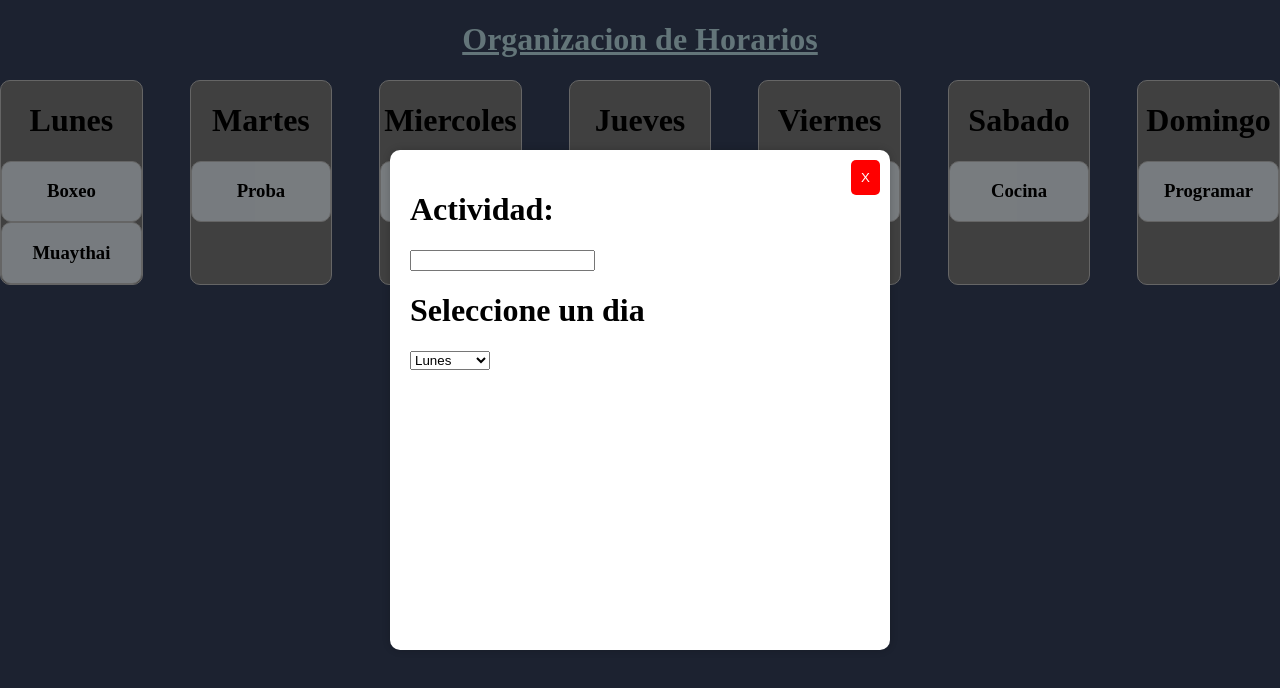
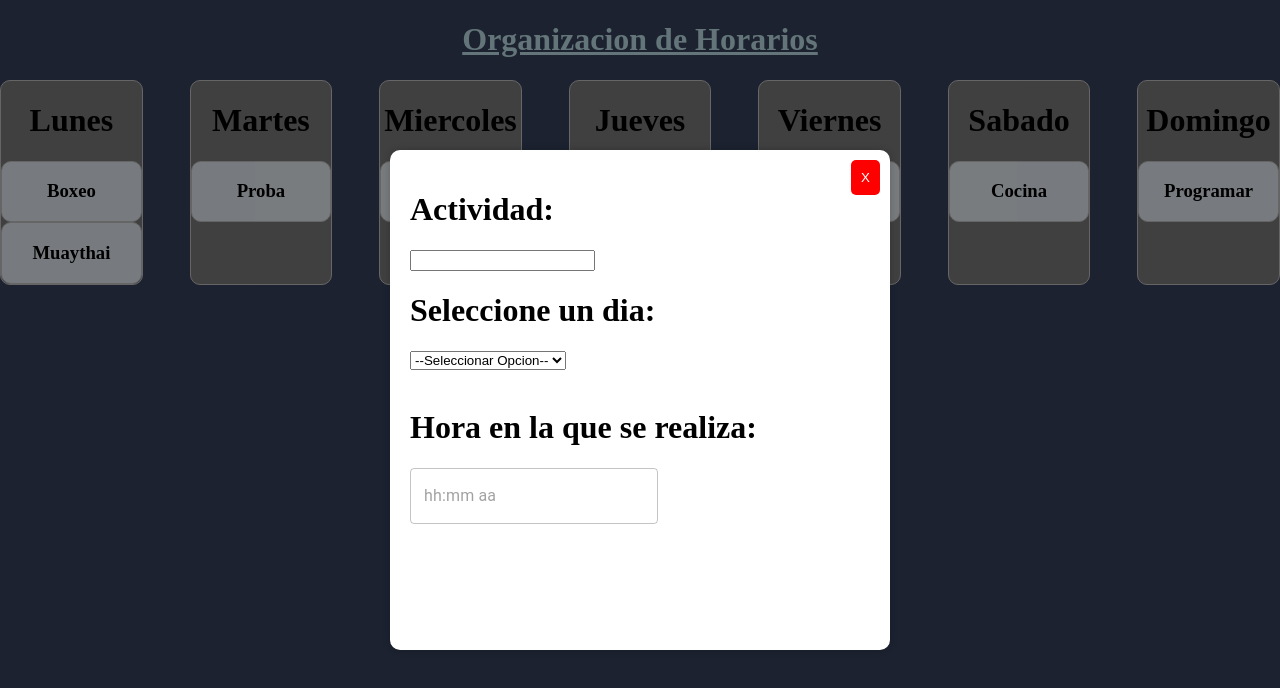
Before and after one commit to matulibe/organizador-horarios, a React (Create React App) app: page / in a window 1280 px wide. Both pictures are taken after a click on the button "Crear". Shown: the top 688 px of the page. Built offline with nearby package versions, Linux system fonts and the light colour scheme.

Commit message:
Agrego funcion para elgir la hora en el popup

```diff
--- a/src/components/DropdownMenu.js
+++ b/src/components/DropdownMenu.js
@@ -1,13 +1,15 @@
-import React, { useState } from 'react'
+import React from 'react'
 import './DropdownMenu.css'
 import { dias } from './DataActividades';
 
 function DropdownMenu() {
+    const opciones = [...dias];
     return (
         <div className='dropdown-menu'>
-            <h1>Seleccione un dia</h1>
+            <h1>Seleccione un dia:</h1>
             <select>
-                {dias.map((dia) => (
+                <option value='' disabled selected>--Seleccionar Opcion--</option>
+                {opciones.map((dia) => (
                     <option value={dia}>
                         {dia}
                     </option>
--- a/src/components/Planilla.css
+++ b/src/components/Planilla.css
@@ -10,6 +10,7 @@
     border: 1px solid #ccc;
     border-radius: 10px;
     background-color: grey;
+    height: 50;
 }
 
 .titulo{
--- a/src/components/Planilla.js
+++ b/src/components/Planilla.js
@@ -16,8 +16,6 @@ export default function Planilla() {
      *  Tomara los datos que tienen son el id del arrastrable,
      *  la fila de destino y la de origen.
      *  Chequeara cada caso posible y hara el analisis necesario
-     *
-     *  **Nota: esto puede ser mejorado y se lo esta trabajando**.
      *
      */
     const handleDragEnd = (e) => {
@@ -58,10 +56,10 @@ export default function Planilla() {
     return (
         <div>
             <main>
+                <div className="titulo">
+                    <h1>Organizacion de Horarios</h1>
+                </div>
                 <DragDropContext onDragEnd={handleDragEnd}>
-                    <div className="titulo">
-                        <h1>Organizacion de Horarios</h1>
-                    </div>
                     <div className="Dias">
                         {columnas.map((columna)=>(
                             <div className="Dia">
--- a/src/components/PopupCrear.js
+++ b/src/components/PopupCrear.js
@@ -1,6 +1,7 @@
 import React, { useState } from 'react'
 import './PopupCrear.css'
 import DropdownMenu from './DropdownMenu.js'
+import SelectorHorarios from './SelectorHorarios.js';
 
 function PopupCrear(props){
     const [nombre, setNombre]=useState('');
@@ -12,6 +13,8 @@ function PopupCrear(props){
                     <h1>Actividad:</h1>
                     <input type='text' value={nombre} onChange={(e) => setNombre(e.target.nombre)} />
                     <DropdownMenu />
+                    <br></br>
+                    <SelectorHorarios />
                 </div>
             </div>
         </div>
--- a/src/components/SelectorHorarios.css
+++ b/src/components/SelectorHorarios.css
@@ -0,0 +1,3 @@
+.dropdown {
+    margin-top: 10px;
+}
--- a/src/components/SelectorHorarios.js
+++ b/src/components/SelectorHorarios.js
@@ -0,0 +1,17 @@
+import React from "react";
+import './SelectorHorarios.css'
+import { TimePicker, LocalizationProvider} from "@mui/x-date-pickers";
+import { AdapterDateFns } from '@mui/x-date-pickers/AdapterDateFns';
+
+function SelectorHorarios(){
+    return(
+        <div>
+            <h1>Hora en la que se realiza:</h1>
+            <LocalizationProvider dateAdapter={AdapterDateFns}>
+                <TimePicker></TimePicker>
+            </LocalizationProvider>
+        </div>
+    )
+}
+
+export default SelectorHorarios;
```
Also changed, not shown: package.json (+11 -0 lines), 1 other file (tests, documents, lock files or other folders).
